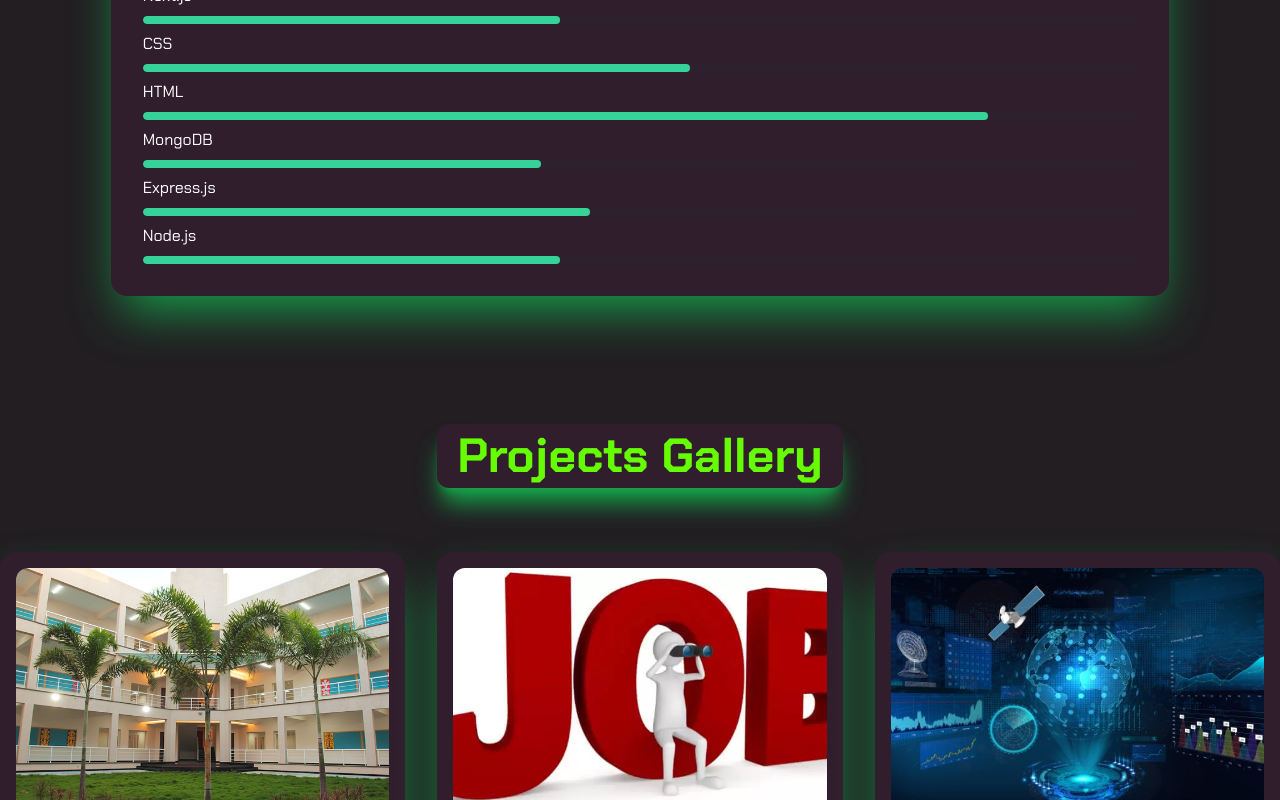
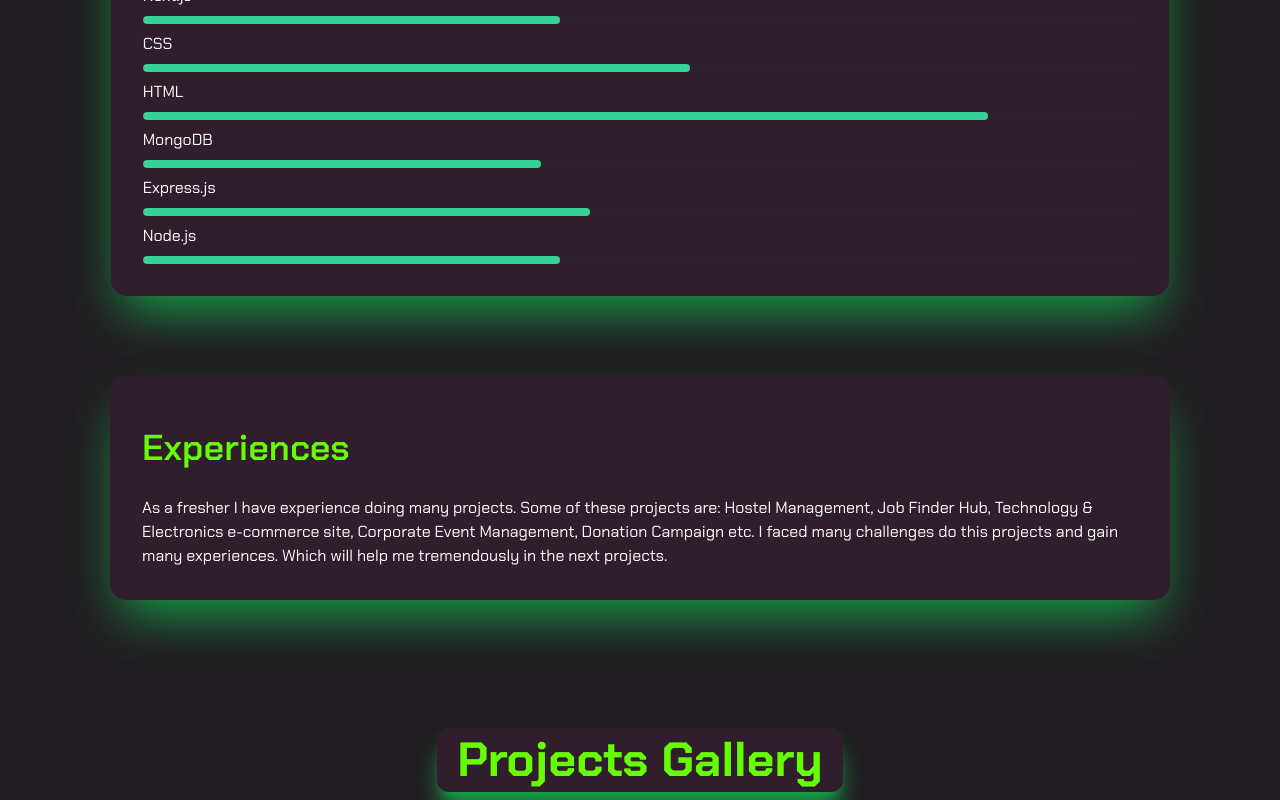
Before and after one commit to Sayedul3731/my-portfolio-site, a React (Vite) app: page / in a window 1280 px wide. Shown: the part 1356-2156 px from the top of the page. Built offline with nearby package versions, Linux system fonts and the light colour scheme.

Commit message:
Experiences section added

```diff
--- a/src/Pages/Home/Home.jsx
+++ b/src/Pages/Home/Home.jsx
@@ -5,6 +5,7 @@ import Skills from "../../components/Skills/Skills";
 import ProjectsGallery from "../ProjectsGallery/ProjectsGallery";
 import Navbar from "../../components/Navbar/Navbar";
 import DownloadPdf from "../../components/DownloadPdf/DownloadPdf";
+import Experiences from "../../components/Experiences/Experiences";
 
 
 const Home = () => {
@@ -15,6 +16,7 @@ const Home = () => {
             <DownloadPdf></DownloadPdf>
             <Link to='/aboutMe'> <AboutMe></AboutMe> </Link>
             <Link to="/skills"> <Skills></Skills> </Link>
+            <Experiences></Experiences>
             <ProjectsGallery></ProjectsGallery>
         </div>
     );
--- a/src/components/DownloadPdf/DownloadPdf.jsx
+++ b/src/components/DownloadPdf/DownloadPdf.jsx
@@ -6,7 +6,7 @@ const DownloadPdf = () => {
   return (
     <div className="mb-20 text-center flex justify-center">
       <a href="ResumeOfSayedul.pdf" download="ResumeOfSayedul.pdf">
-        <button className="uppercase bg-[#221E22] px-3 font-bold shadow-xl shadow-green-600 flex justify-center items-center gap-2 py-[6px]">Download Resume <span><FaDownload></FaDownload></span> </button>
+        <button className="uppercase rounded-sm bg-[#221E22] px-3 font-bold shadow-xl shadow-green-600 flex justify-center items-center gap-2 py-[6px]">Download Resume <span><FaDownload></FaDownload></span> </button>
       </a>
     </div>
   );
--- /dev/null
+++ b/src/components/Experiences/Experiences.jsx
@@ -0,0 +1,19 @@
+/* eslint-disable react/no-unescaped-entities */
+
+
+const Experiences = () => {
+    return (
+        <div className="px-1">
+            <div className="card w-5/6 mx-auto mt-20 bg-[#311E2D] shadow-2xl shadow-green-600">
+                <div className="card-body">
+                    <h2 className="text-start text-4xl my-5 font-semibold text-[#66FC03]">Experiences</h2>
+                    <p className="text-start text-white">
+                    As a fresher I have experience doing many projects. Some of these projects are: Hostel Management, Job Finder Hub, Technology & Electronics e-commerce site, Corporate Event Management, Donation Campaign etc. I faced many challenges do this projects and gain many experiences. Which will help me tremendously in the next projects.
+                    </p>
+                </div>
+            </div>
+        </div>
+    );
+};
+
+export default Experiences;
```
